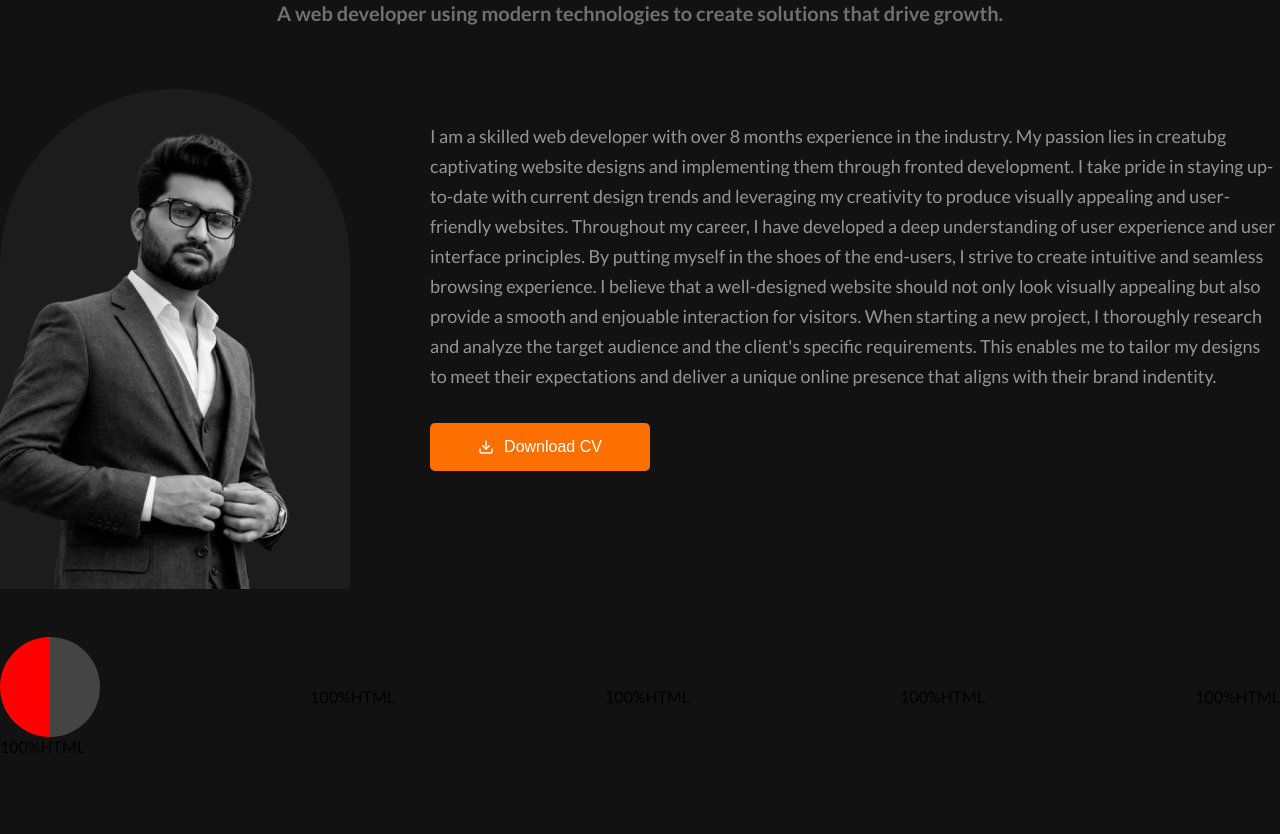
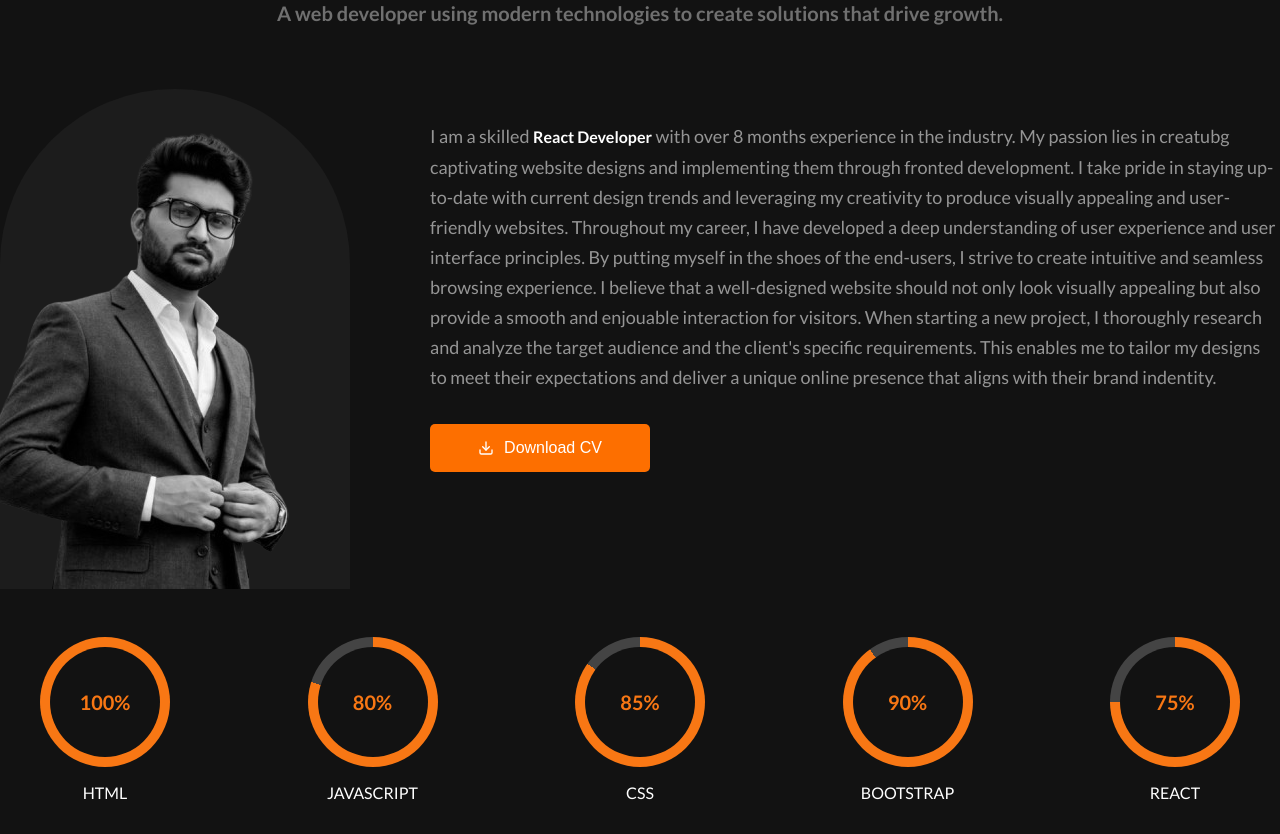
Before and after one commit to ALI-RAZA816/Personal-Portfolio, a React (Vite) app: page / in a window 1280 px wide. Shown: the part 1720-2554 px from the top of the page. Before the commit the page ends 2508 px from the top, so only its background shows below. Built offline with nearby package versions, Linux system fonts and the light colour scheme.

Commit message:
complete about section

```diff
--- a/src/Component/About.jsx
+++ b/src/Component/About.jsx
@@ -11,35 +11,40 @@ export default function About() {
                         <img src="/images/about-img.png" alt="" />
                     </div>
                     <div className={style.rightBox}>
-                        <p>I am a skilled web developer with over 8 months experience in the industry. My passion lies in creatubg captivating website designs and implementing them through fronted development. I take pride in staying up-to-date with current design trends and leveraging my creativity to produce visually appealing and user-friendly websites. Throughout my career, I have developed a deep understanding of user experience and user interface principles. By putting myself in the shoes of the end-users, I strive to create intuitive and seamless browsing experience. I believe that a well-designed website should not only look visually appealing but also provide a smooth and enjouable interaction for visitors. When starting a new project, I thoroughly research and analyze the target audience and the client's specific requirements. This enables me to tailor my designs to meet their expectations and deliver a unique online presence that aligns with their brand indentity.</p>
+                        <p>I am a skilled <b style={{color:'#fff',fontSize:'16px'}} >React Developer</b> with over 8 months experience in the industry. My passion lies in creatubg captivating website designs and implementing them through fronted development. I take pride in staying up-to-date with current design trends and leveraging my creativity to produce visually appealing and user-friendly websites. Throughout my career, I have developed a deep understanding of user experience and user interface principles. By putting myself in the shoes of the end-users, I strive to create intuitive and seamless browsing experience. I believe that a well-designed website should not only look visually appealing but also provide a smooth and enjouable interaction for visitors. When starting a new project, I thoroughly research and analyze the target audience and the client's specific requirements. This enables me to tailor my designs to meet their expectations and deliver a unique online presence that aligns with their brand indentity.</p>
                         <button><LuDownload /><span>Download CV</span></button>
                     </div>
                 </div>
                 <div className={style.skillStat}>
-                    <div className={style.box1}>
-                        <div className={style.circle1}></div>
-                        <span>100%</span>
+                    <div style={{textAlign:"center"}} className={`${style.box} ${style.box1} `}>
+                        <div className={`${style.circle} ${style.circle1}`}>
+                            <span>100%</span>
+                        </div>
                         <span>HTML</span>
                     </div>
-                    <div className={style.box1}>
-                        <div className={style.circle2}></div>
-                        <span>100%</span>
-                        <span>HTML</span>
+                    <div style={{textAlign:"center"}} className={`${style.box} ${style.box3} `}>
+                        <div className={`${style.circle} ${style.circle3}`}>
+                            <span>80%</span>
+                        </div>
+                        <span>Javascript</span>
                     </div>
-                    <div className={style.box1}>
-                        <div className={style.circle3}></div>
-                        <span>100%</span>
-                        <span>HTML</span>
+                     <div style={{textAlign:"center"}} className={`${style.box} ${style.box2} `}>
+                        <div className={`${style.circle} ${style.circle2}`}>
+                            <span>85%</span>
+                        </div>
+                        <span>CSS</span>
                     </div>
-                    <div className={style.box1}>
-                        <div className={style.circle4}></div>
-                        <span>100%</span>
-                        <span>HTML</span>
+                    <div style={{textAlign:"center"}} className={`${style.box} ${style.box4} `}>
+                        <div className={`${style.circle} ${style.circle4}`}>
+                            <span>90%</span>
+                        </div>
+                        <span>Bootstrap</span>
                     </div>
-                    <div className={style.box1}>
-                        <div className={style.circle5}></div>
-                        <span>100%</span>
-                        <span>HTML</span>
+                    <div style={{textAlign:"center"}} className={`${style.box} ${style.box5} `}>
+                        <div className={`${style.circle} ${style.circle5}`}>
+                            <span>75%</span>
+                        </div>
+                        <span>React</span>
                     </div>
                 </div>
             </div>
--- a/src/css/About.module.css
+++ b/src/css/About.module.css
@@ -77,14 +77,58 @@
 
 
 .skillStat{
+    width: 100%;
+    max-width: 1200px;
+    margin: 0 auto;
     display: flex;
     align-items: center;
     justify-content: space-between;
 }
 
+.circle{
+    height: 130px;
+    width: 130px;
+    display: flex;
+    margin-bottom: 1rem;
+    justify-content: center;
+    align-items: center;
+    border-radius: 50%;
+    position: relative;
+    background: conic-gradient( #f87714 20%, #444 0deg);
+}
+
 .circle1{
-    height: 100px;
-    width: 100px;
-    background: #444 linear-gradient(to left,transparent 50%, red 0);
+    background: conic-gradient( #f87714 100%, #444 0deg);
+}
+
+.circle3{
+    background: conic-gradient( #f87714 80%, #444 0deg);
+}
+
+.circle2{
+    background: conic-gradient( #f87714 85%, #444 0deg);
+}
+.circle4{
+    background: conic-gradient( #f87714 90%, #444 0deg);
+}
+.circle5{
+    background: conic-gradient( #f87714 75%, #444 0deg);
+}
+
+.circle > span{
+    display: block;
+    height: 110px;
+    width:110px;
     border-radius: 50%;
+    text-align: center;
+    line-height: 110px;
+    color:  #f87714;
+    font-size:20px;
+    font-weight: bold;
+    background-color: #121212;
 }
+
+.box > span{
+    color: #fff;
+    text-transform: uppercase;
+}
```
